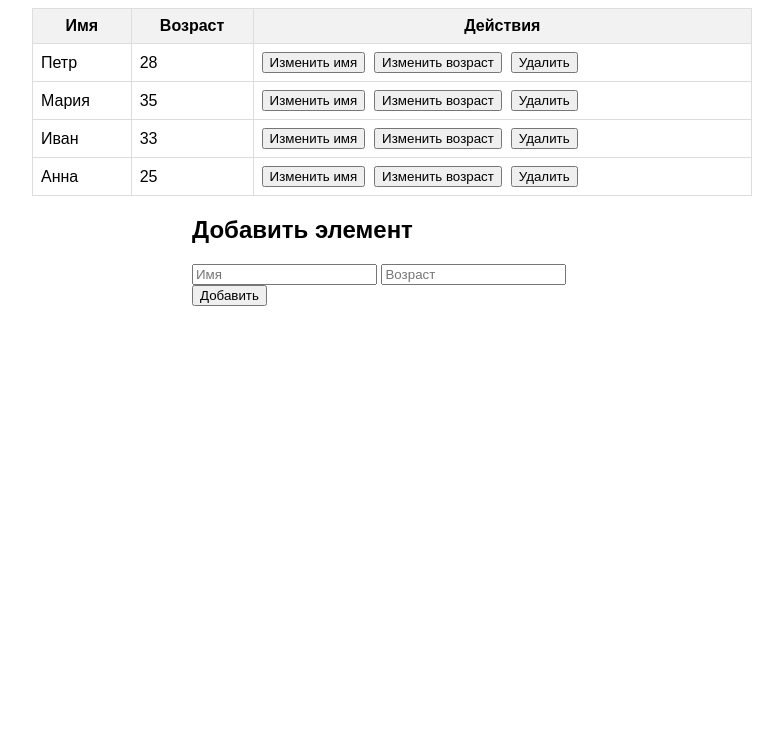
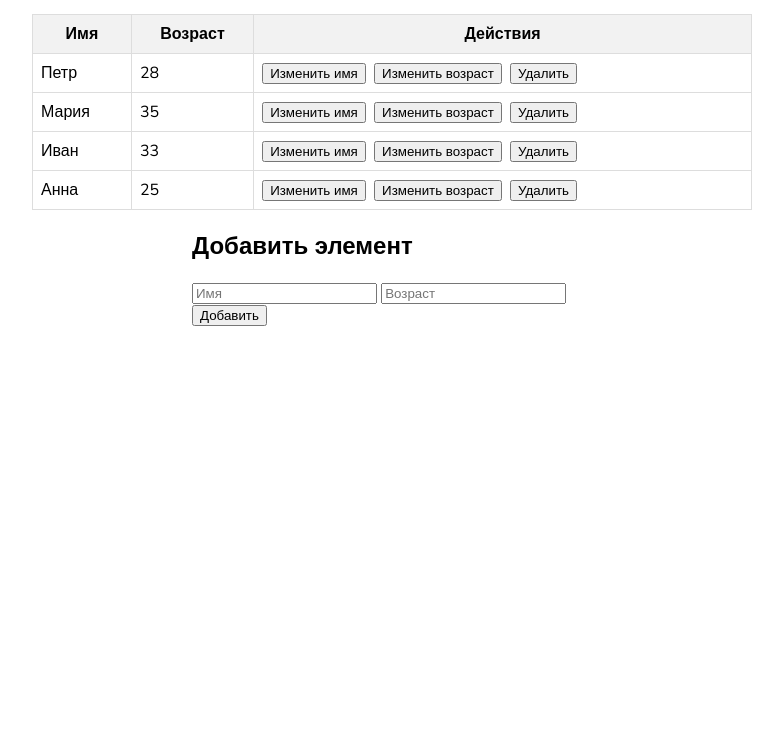
Before and after one commit to lpav71/reactive-table, a plain HTML site: page index.html in a window 1280 px wide. Shown: the part 67-800 px from the top of the page, without its empty margins (248-1031 px from the left). Drawn offline with nearby package versions, Linux system fonts and the light colour scheme.

Commit message:
Добавлен шрифт Nunito

```diff
--- a/index.html
+++ b/index.html
@@ -4,6 +4,9 @@
     <meta charset="UTF-8">
     <meta name="viewport" content="width=device-width, user-scalable=no, initial-scale=1.0, maximum-scale=1.0, minimum-scale=1.0">
     <meta http-equiv="X-UA-Compatible" content="ie=edge">
+    <link rel="preconnect" href="https://fonts.googleapis.com">
+    <link rel="preconnect" href="https://fonts.gstatic.com" crossorigin>
+    <link href="https://fonts.googleapis.com/css2?family=Nunito:ital,wght@0,200..1000;1,200..1000&display=swap" rel="stylesheet">
     <link href="style.css" rel="stylesheet">
     <title>Document</title>
 </head>
--- a/style.css
+++ b/style.css
@@ -1,5 +1,8 @@
 body {
-    font-family: Arial, Helvetica, sans-serif;
+    font-family: "Nunito", sans-serif;
+    font-optical-sizing: auto;
+    font-weight: 200;
+    font-style: normal;
 }
 
 table {
```
